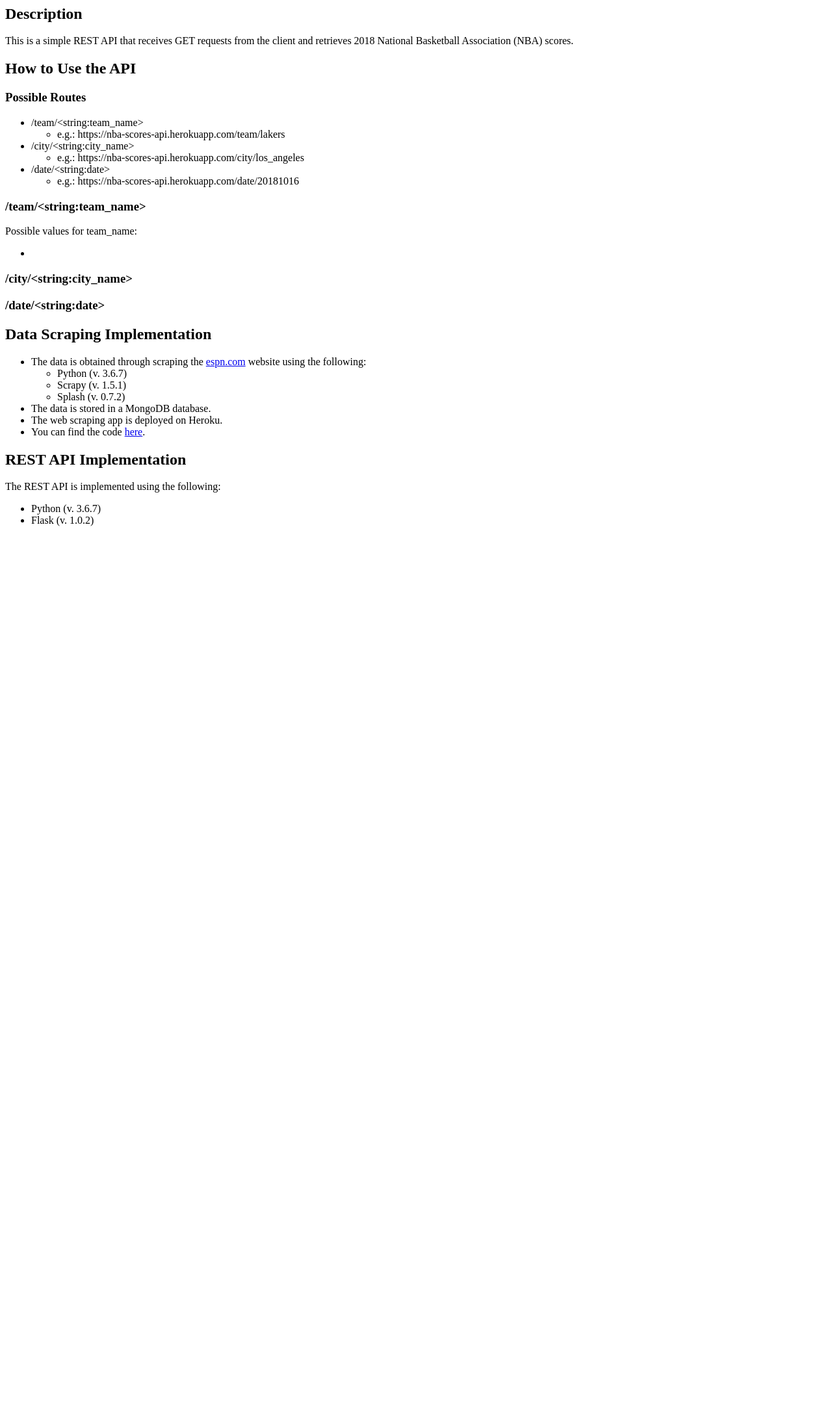
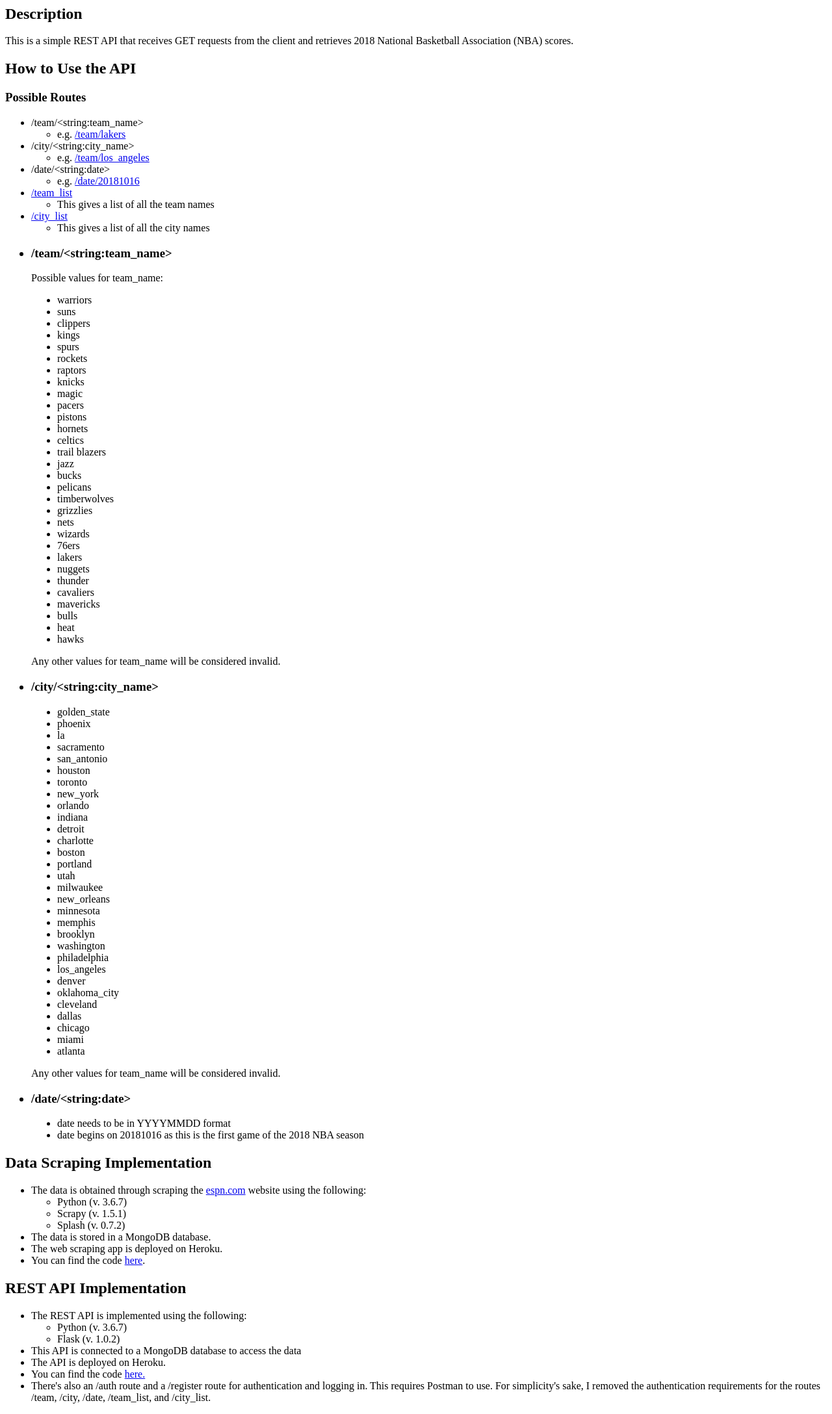
Before and after one commit to danielhanbitlee/nba_scores_api_flask_pymongo, a Flask app: page / in a window 1280 px wide. Shown: the part 155-2331 px from the top of the page at 65% size. Before the commit the page ends 965 px from the top, so only its background shows below. Run offline with Flask 2, Linux system fonts and the light colour scheme; some libraries are stand-ins or nearby versions.

Commit message:
edited index.html

```diff
--- a/templates/index.html
+++ b/templates/index.html
@@ -14,26 +14,100 @@
 		<ul>
 			<li>/team/&lt;string:team_name&gt;
 				<ul>
-					<li>e.g.: https://nba-scores-api.herokuapp.com/team/lakers
+					<li>e.g. <a href='https://nba-scores-api.herokuapp.com/team/lakers'>/team/lakers</a>
 				</ul>
 			<li>/city/&lt;string:city_name&gt;
 				<ul>
-					<li>e.g.: https://nba-scores-api.herokuapp.com/city/los_angeles
+					<li>e.g. <a href='https://nba-scores-api.herokuapp.com/city/los_angeles'>/team/los_angeles</a>
 				</ul>
 			<li>/date/&lt;string:date&gt;
 				<ul>
-					<li>e.g.: https://nba-scores-api.herokuapp.com/date/20181016
+					<li>e.g. <a href='https://nba-scores-api.herokuapp.com/date/20181016'>/date/20181016</a>
+				</ul>
+				<li><a href='https://nba-scores-api.herokuapp.com/team_list'>/team_list</a>
+				<ul>
+					<li>This gives a list of all the team names
+				</ul>
+			<li><a href='https://nba-scores-api.herokuapp.com/city_list'>/city_list</a>
+				<ul>
+					<li>This gives a list of all the city names
 				</ul>
 		</ul>
 
-		<h3>/team/&lt;string:team_name&gt;</h3>
-		<p>Possible values for team_name:</p>
-		<ul>
-			<li>
+		<h3><ul><li>/team/&lt;string:team_name&gt;</ul></h3>
+		<p style="margin-left: 40px">Possible values for team_name:</p>
+		<ul style="margin-left: 40px">
+			<li>warriors
+    			<li>suns
+    			<li>clippers
+    			<li>kings
+    			<li>spurs
+    			<li>rockets
+    			<li>raptors
+    			<li>knicks
+    			<li>magic
+    			<li>pacers
+    			<li>pistons
+    			<li>hornets
+    			<li>celtics
+    			<li>trail blazers
+    			<li>jazz
+    			<li>bucks
+    			<li>pelicans
+    			<li>timberwolves
+    			<li>grizzlies
+    			<li>nets
+    			<li>wizards
+    			<li>76ers
+    			<li>lakers
+    			<li>nuggets
+    			<li>thunder
+    			<li>cavaliers
+    			<li>mavericks
+    			<li>bulls
+    			<li>heat
+    			<li>hawks
 		</ul>
-		<h3>/city/&lt;string:city_name&gt;</h3>
-		<h3>/date/&lt;string:date&gt;</h3>
-
+		<p style="margin-left: 40px">Any other values for team_name will be considered invalid.</p>
+		<h3><ul><li>/city/&lt;string:city_name&gt;</ul></h3>
+		<ul style="margin-left: 40px">
+			<li>golden_state
+    			<li>phoenix
+    			<li>la
+    			<li>sacramento
+    			<li>san_antonio
+    			<li>houston
+    			<li>toronto
+    			<li>new_york
+    			<li>orlando
+    			<li>indiana
+    			<li>detroit
+    			<li>charlotte
+    			<li>boston
+    			<li>portland
+    			<li>utah
+    			<li>milwaukee
+    			<li>new_orleans
+    			<li>minnesota
+    			<li>memphis
+    			<li>brooklyn
+    			<li>washington
+    			<li>philadelphia
+    			<li>los_angeles
+    			<li>denver
+    			<li>oklahoma_city
+    			<li>cleveland
+    			<li>dallas
+    			<li>chicago
+    			<li>miami
+    			<li>atlanta
+		</ul>
+		<p style="margin-left: 40px">Any other values for team_name will be considered invalid.</p>
+		<h3><ul><li>/date/&lt;string:date&gt;</ul></h3>
+		<ul style="margin-left: 40px">
+			<li>date needs to be in YYYYMMDD format
+			<li>date begins on 20181016 as this is the first game of the 2018 NBA season
+		</ul>
 		<h2>Data Scraping Implementation</h2>
 		<ul>
 			<li>The data is obtained through scraping the <a href="http://www.espn.com">espn.com</a> website using the following:
@@ -47,10 +121,16 @@
 			<li>You can find the code <a href="https://github.com/danielhanbitlee/scrape_nba_scores">here</a>.
 		</ul>
 		<h2>REST API Implementation</h2>
-		<p> The REST API is implemented using the following:</p>
+		<ul>
+			<li>The REST API is implemented using the following:
 			<ul>
 				<li>Python (v. 3.6.7)
 				<li>Flask (v. 1.0.2)
 			</ul>
+			<li>This API is connected to a MongoDB database to access the data
+			<li>The API is deployed on Heroku.
+			<li>You can find the code <a href="https://github.com/danielhanbitlee/nba_scores_api_flask_pymongo">here.</a>
+			<li>There's also an /auth route and a /register route for authentication and logging in. This requires Postman to use. For simplicity's sake, I removed the authentication requirements for the routes /team, /city, /date, /team_list, and /city_list.
+		</ul>
 	</body>
 </html>
```
